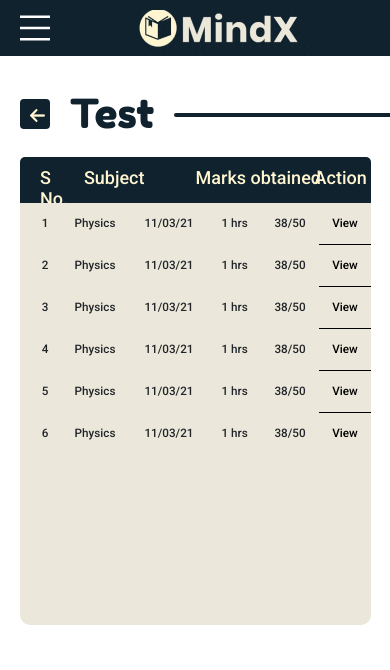
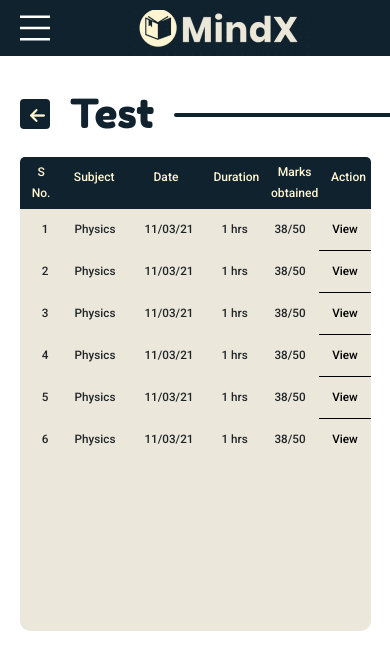
Before and after one commit to A2S-InnovateTech/mindx.github.io, a React (Create React App) app: page /#/mytest in a window 390 px wide. Shown: the top 670 px of the page. Built offline with nearby package versions, Linux system fonts and the light colour scheme.

Commit message:
mobile view test page

```diff
--- a/src/components/mytest/mytest.js
+++ b/src/components/mytest/mytest.js
@@ -37,7 +37,7 @@ class  Test extends Component {
                     <span className="t-2_Assignment">Subject</span>
                     <span className="t-3">Date</span>
                     <span className="t-4">Duration</span>
-                    <span className="t-5_Assignment">Marks&nbsp;obtained</span>
+                    <span className="t-5_Assignment">Marks obtained</span>
                     <span className="t-6">Action</span>
                 </span>
                 <div className="table-r">
--- a/src/components/mytest/test.css
+++ b/src/components/mytest/test.css
@@ -163,10 +163,11 @@ tr.noBorder td {
   }
 
 
-@media only screen and (max-width: 768px){
+@media only screen and (max-width: 768px)  {
     .table-t{
-        font-size: 3vw;
+        font-size: 2vw;
         width: 90vw;
+        height: fit-content;
     }
     .table-r{
         font-size: 3vw;
@@ -181,26 +182,60 @@ tr.noBorder td {
         display: none;
     }
 
-    .first-1 .second-1, .third-1, .fourth-1, .fifth-1, .t-1_Assignment{
+    .first-1 .second-1, .third-1, .fourth-1, .fifth-1{
         margin-left: 20px;
         width: 1vw;
     }
 
-    .first-2, .second-2, .third-2, .fourth-2, .fifth-2, .t-2_Assignment{
+    .first-2, .second-2, .third-2, .fourth-2, .fifth-2{
         margin-left: 40px;
         width: 3vw;
 
     }
+    .t-1_Assignment{
+        font-size: 3.1vw;
+        margin-left: 1vw;
+        padding-left: 2vw;
+        width: fit-content;
+        padding-bottom: 5px;
+        margin-top: 5px;
+    }
+    .t-2_Assignment{
+        font-size: 3.1vw;
+        margin-left: 2vw;
+        padding-left: 4vw;
+        width: fit-content;
+    }
+    .t-3{
+        font-size: 3.1vw;
+        margin-left: 6vw;
+        padding-left: 4vw;
+        width: fit-content;
+    }
 
-    .t-3, .t-4{
-        display: none;
+    .t-4{
+        font-size: 3.1vw;
+        margin-left: 3vw;
+        padding-left: 6vw;
+        width: fit-content;
     }
 
     .t-5_Assignment{
-        margin-left: 100px;
+        font-size: 3.1vw;
+        margin-left: 1vw;
+        padding-left: 2vw;
+        width: fit-content;
+        padding-bottom: 5px;
+        margin-top: 5px;
+        margin-right: 1px;
+
     }
     .t-6{
-        margin-left: 40px;
+        font-size: 3.1vw;
+        margin-left: 1vw;
+        padding-left: 2vw;
+        width: fit-content;
+        margin-right: 5px;
     }
 
     .back{
@@ -236,6 +271,10 @@ tr.noBorder td {
 
 
 }
+
+
+
+
 tr:first-child
 {
     counter-reset: Serial;           /* Set the Serial counter to 0 */
```
